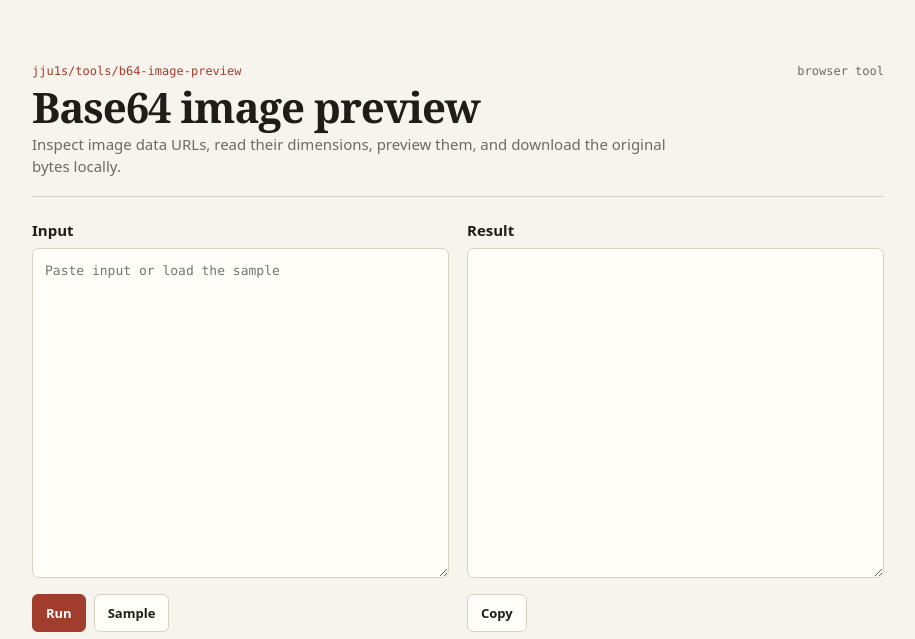
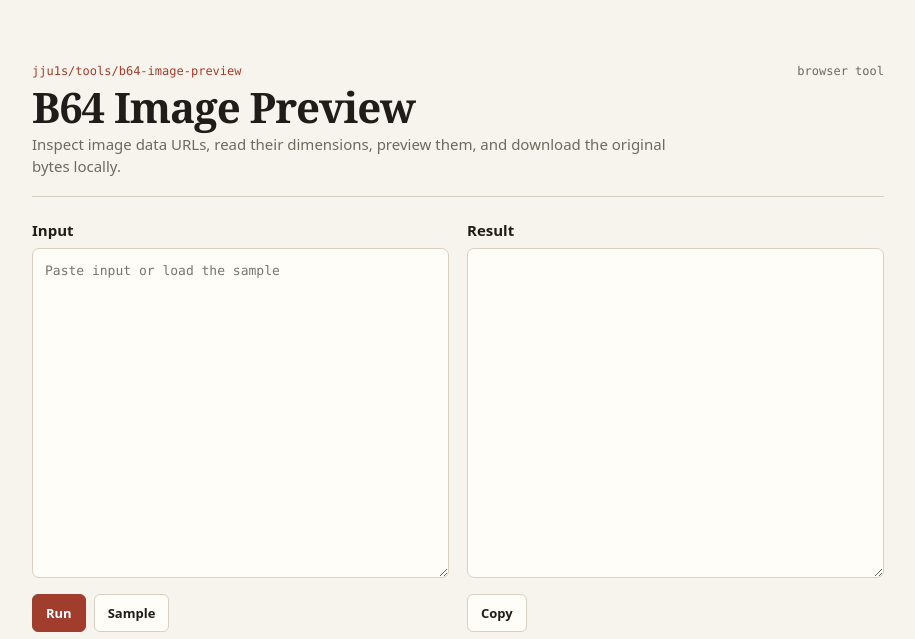
Before and after one commit to cig13zs/b64-image-preview, a browser extension: page index.html in a window 1280 px wide. Shown: the top 639 px of the page, without its empty margins (182-1097 px from the left). Drawn offline with Linux system fonts and the light colour scheme.

Commit message:
fix heading casing and button contrast

```diff
--- a/index.html
+++ b/index.html
@@ -24,7 +24,7 @@
   </style>
 </head>
 <body>
-  <header><div><div class="path">jju1s/tools/b64-image-preview</div><h1>Base64 image preview</h1><p class="desc">Inspect image data URLs, read their dimensions, preview them, and download the original bytes locally.</p></div><div class="note">browser tool</div></header>
+  <header><div><div class="path">jju1s/tools/b64-image-preview</div><h1>B64 Image Preview</h1><p class="desc">Inspect image data URLs, read their dimensions, preview them, and download the original bytes locally.</p></div><div class="note">browser tool</div></header>
   <main>
     <section class="pane"><label for="input">Input</label><textarea id="input" spellcheck="false" placeholder="Paste input or load the sample"></textarea><div class="actions"><button class="primary" id="run" type="button">Run</button><button id="sample" type="button">Sample</button></div></section>
     <section class="pane"><label for="output">Result</label><textarea id="output" readonly spellcheck="false"></textarea><div class="actions"><button id="copy" type="button">Copy</button></div><div id="status" role="status" aria-live="polite">Ready</div><img id="preview" alt="Decoded preview" hidden><div id="swatches" aria-label="Extracted colors"></div></section>
```
